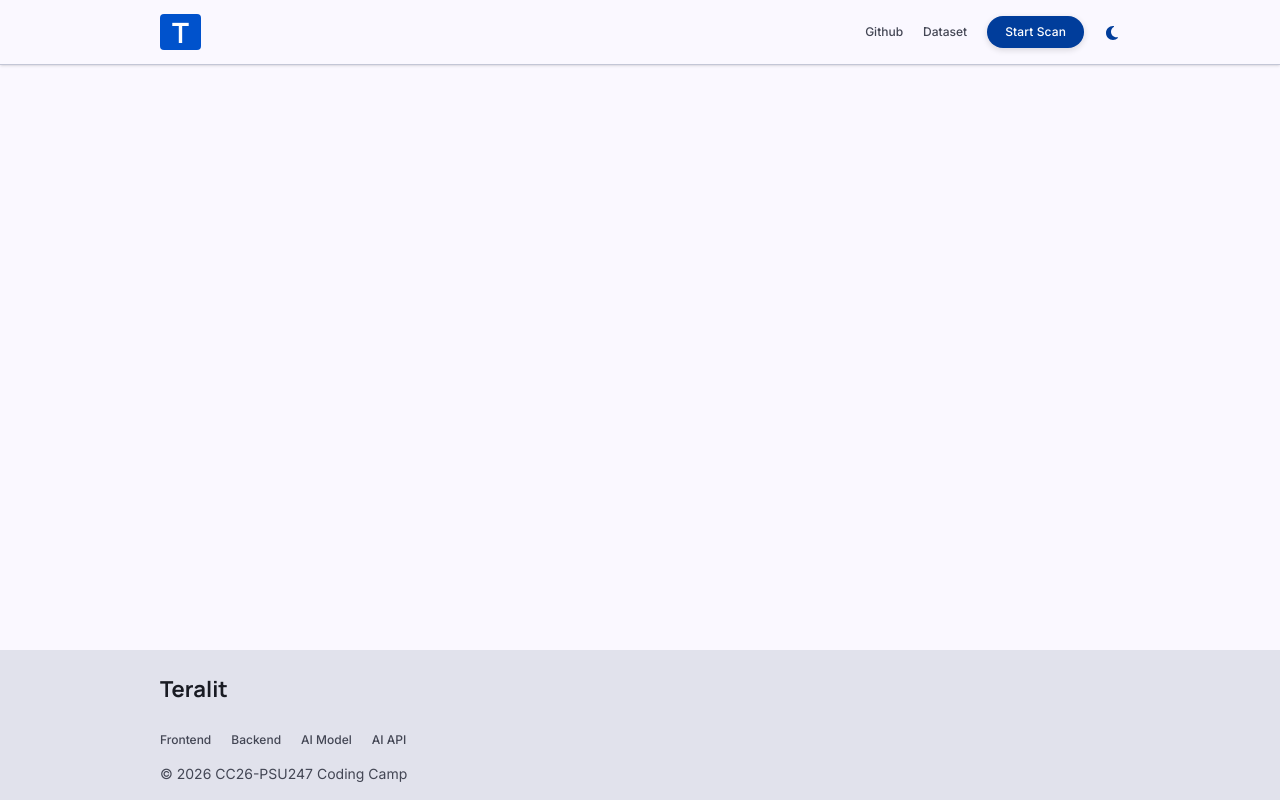
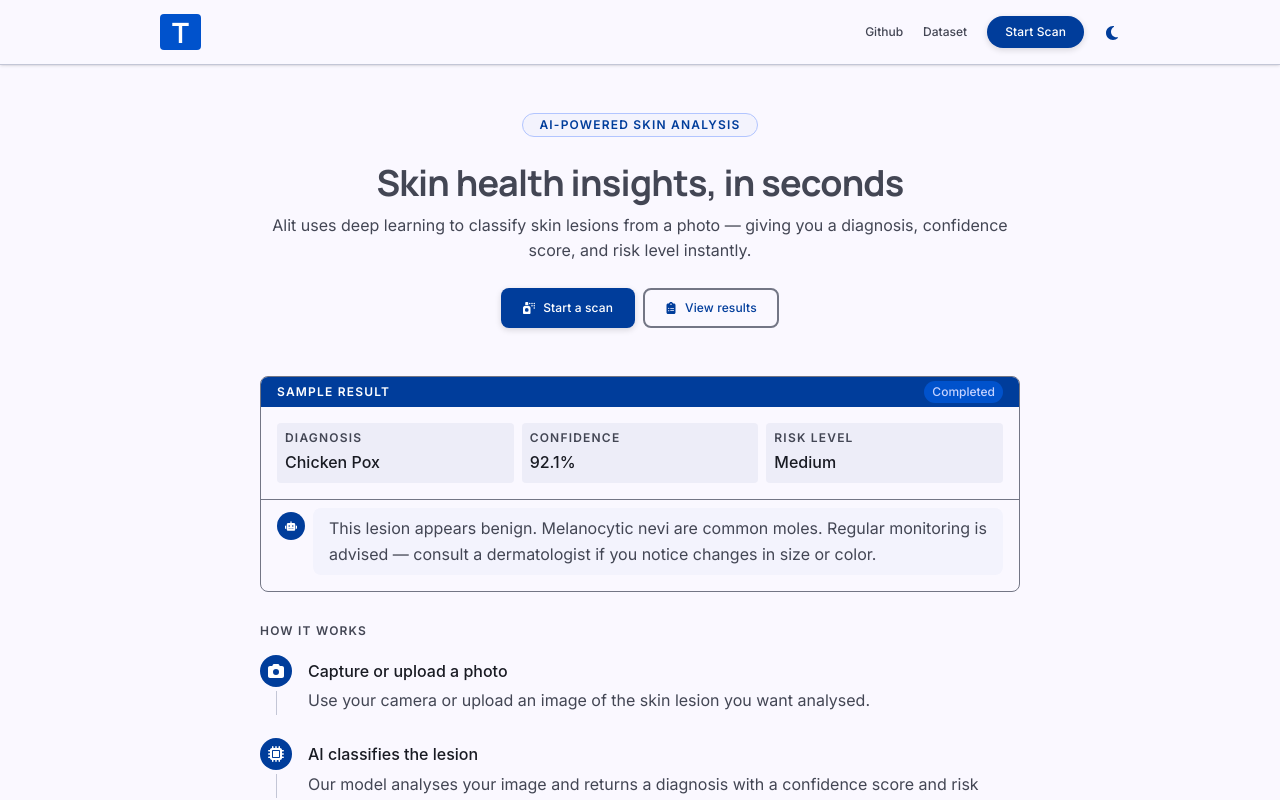
Before and after one commit to dash4k/teralit-frontend, a React (Vite) app: page / in a window 1280 px wide. Shown: the top 800 px of the page. Built offline with nearby package versions, Linux system fonts and the light colour scheme; no server answers.

Commit message:
feat: added landing page

```diff
--- a/src/App.jsx
+++ b/src/App.jsx
@@ -29,6 +29,7 @@ import ProfilePage from './pages/ProfilePage.jsx';
 import NewScanPage from './pages/NewScanPage.jsx';
 import ResultDetailPage from './pages/ResultDetailPage.jsx';
 import ResultsPage from './pages/ResultsPage.jsx';
+import LandingPage from './pages/LandingPage.jsx';
 
 import ThemeContext from './contexts/ThemeContext.js';
 
@@ -125,7 +126,7 @@ function App() {
           <Routes>
             <Route
               path='/'
-              element=''
+              element={<LandingPage />}
             />
             <Route
               path='/login'
```
